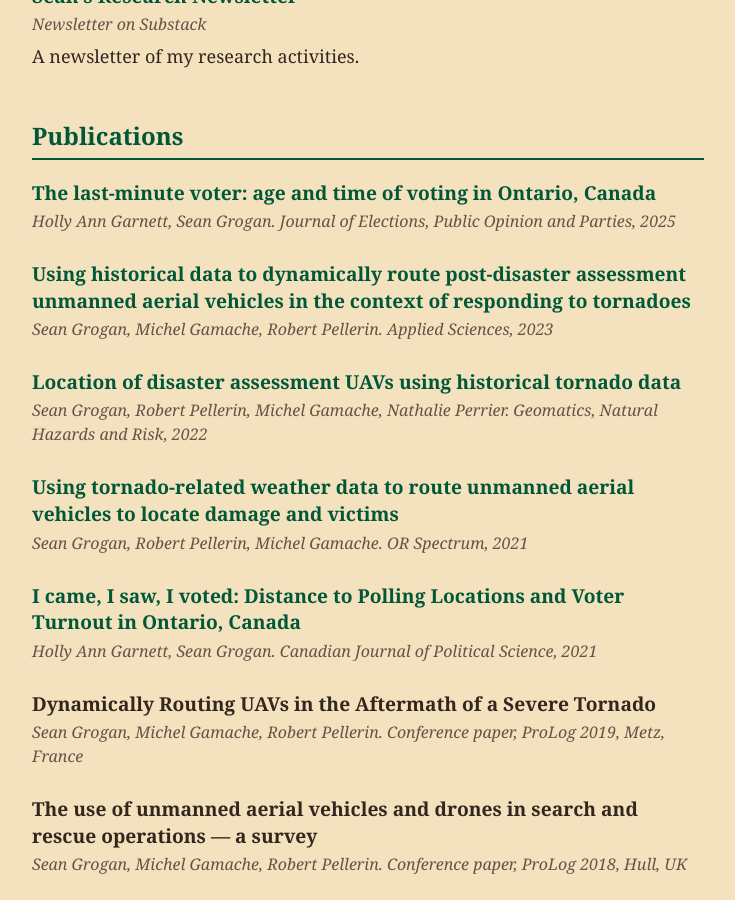
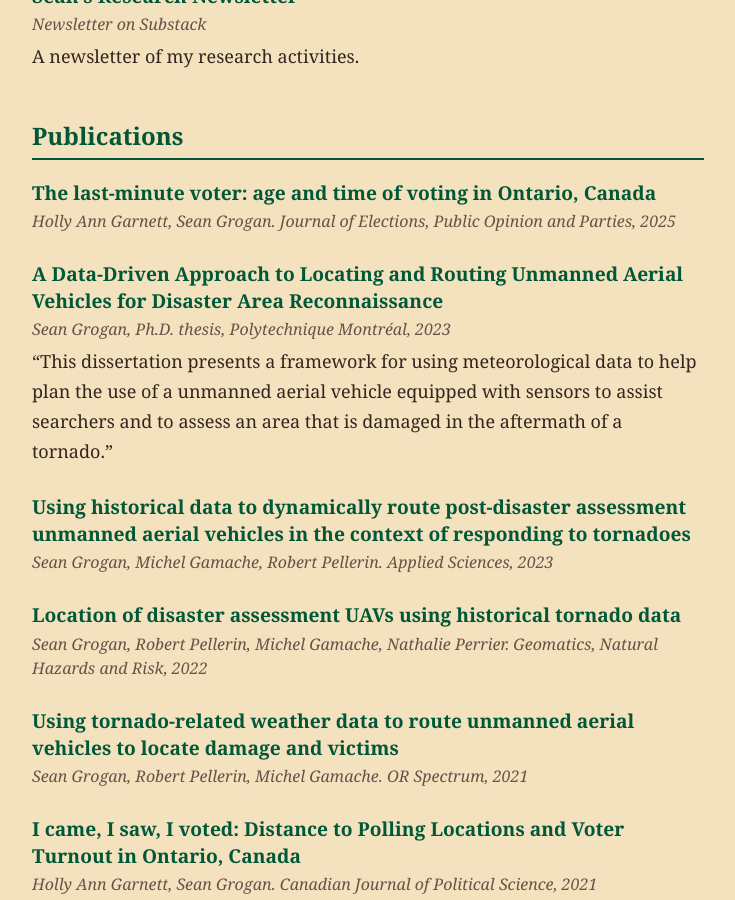
Before and after one commit to seangrogan/seangrogan.github.io, a Jekyll site: the page built from index.md, in a window 1280 px wide and 900 px high, scrolled down 954 px. Shown: the whole window, without its empty margins (272-1007 px from the left). Built offline with Jekyll 4.4.1, drawn with Linux system fonts in a browser that asks for light colours.

Commit message:
Add thesis on UAV routing for disaster area reconnaissance
Added a new entry for a Ph.D. thesis on UAV routing for disaster reconnaissance.

```diff
--- a/_data/projects.yml
+++ b/_data/projects.yml
@@ -44,6 +44,12 @@
     - title: "The last-minute voter: age and time of voting in Ontario, Canada"
       url: https://doi.org/10.1080/17457289.2025.2568860
       meta: Holly Ann Garnett, Sean Grogan. Journal of Elections, Public Opinion and Parties, 2025
+
+    - title: A Data-Driven Approach to Locating and Routing Unmanned Aerial Vehicles for Disaster Area Reconnaissance
+      url: https://publications.polymtl.ca/53460/
+      meta: Sean Grogan, Ph.D. thesis, Polytechnique Montréal, 2023
+      description: >
+        "This dissertation presents a framework for using meteorological data to help plan the use of a unmanned aerial vehicle equipped with sensors to assist searchers and to assess an area that is damaged in the aftermath of a tornado."
 
     - title: Using historical data to dynamically route post-disaster assessment unmanned aerial vehicles in the context of responding to tornadoes
       url: https://doi.org/10.3390/app13074178
```
